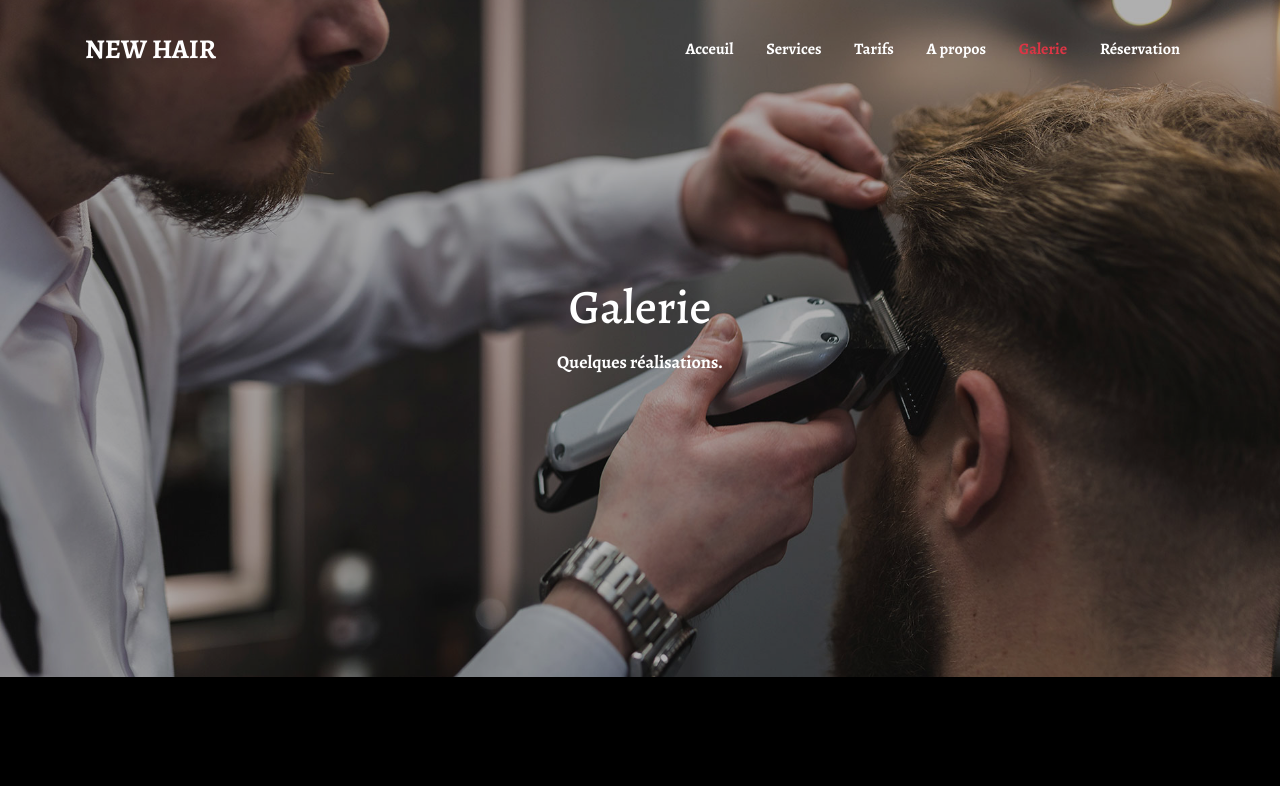
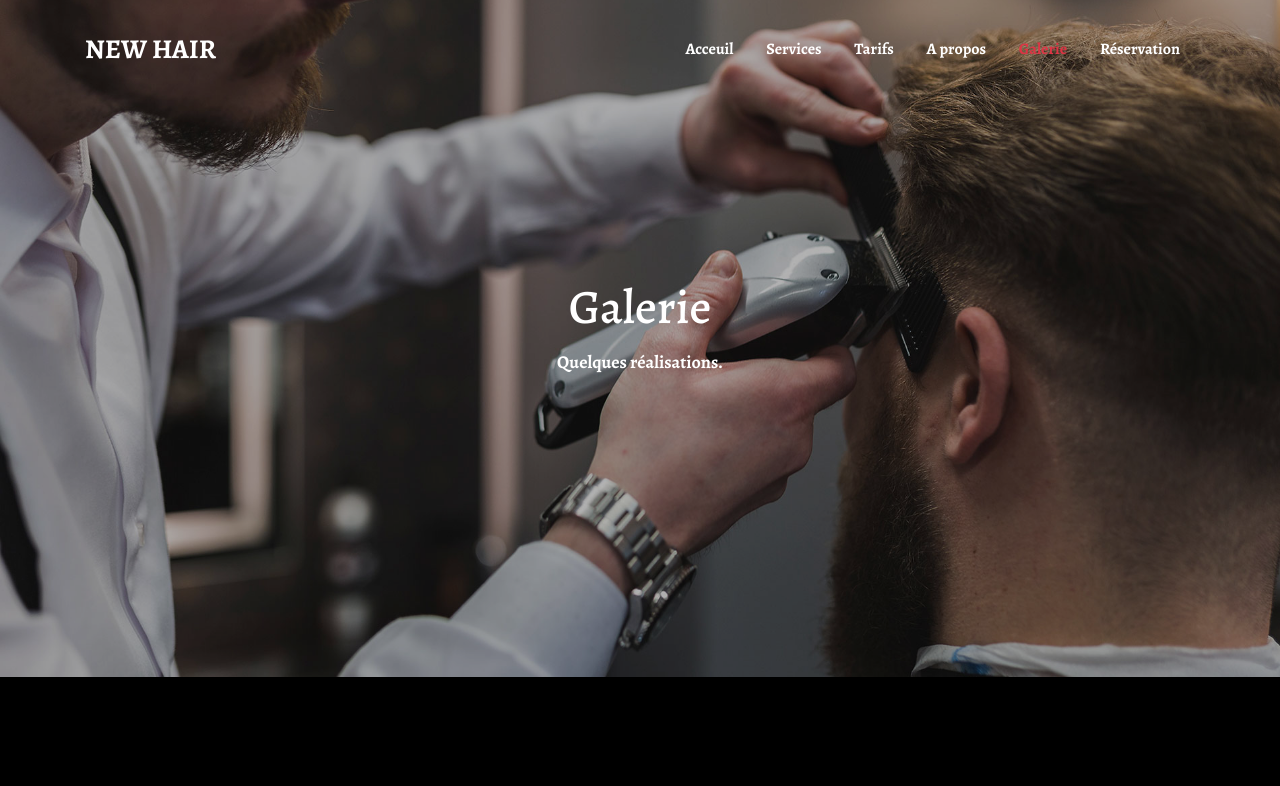
Before and after one commit to LinKirby/New-Hair, a plain HTML site: page blog.html in a window 1280 px wide. Shown: the top 786 px of the page. Drawn offline with nearby package versions, Linux system fonts and the light colour scheme; files whose address does not match are found by name.

Commit message:
Add files via upload

```diff
--- a/js/main.js
+++ b/js/main.js
@@ -290,13 +290,6 @@ jQuery(document).ready(function($) {
   };
   siteScroll();
 
-  // Stellar
-  $(window).stellar({
-  	horizontalScrolling: false,
-    responsive: true,
-  });
-
-
   var counter = function() {
 
 		$('#about-section').waypoint( function( direction ) {
@@ -325,18 +318,3 @@ jQuery(document).ready(function($) {
 
 
 });
-//Scrolltop function
-// var mybutton = document.getElementById("myBtn");
-
-// window.onscroll = function() {scrollFunction()};
-
-// function scrollFunction() {
-// 	if (document.body.scrollTop > 20 || document.documentElement.scrollTop > 20) {
-// 		mybutton.style.display = "block";}
-// 	else {
-// 		mybutton.style.display = "none";}
-//  }
-// function topFunction() {
-// 	document.body.scrollTop = 0;
-// 	document.documentElement.scrollTop = 0;
-//   }
```
Also changed, not shown: css/style.css (+0 -40 lines).
